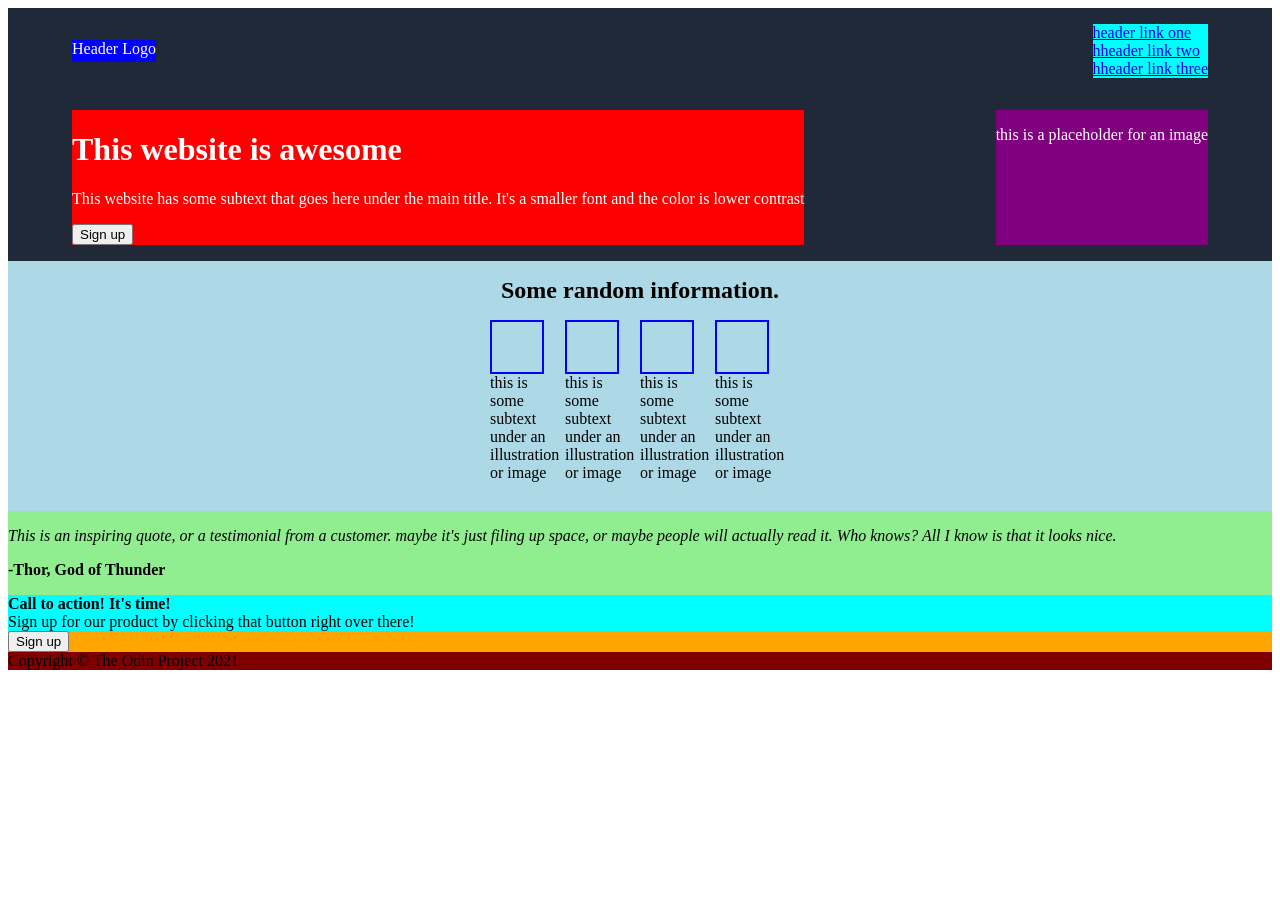
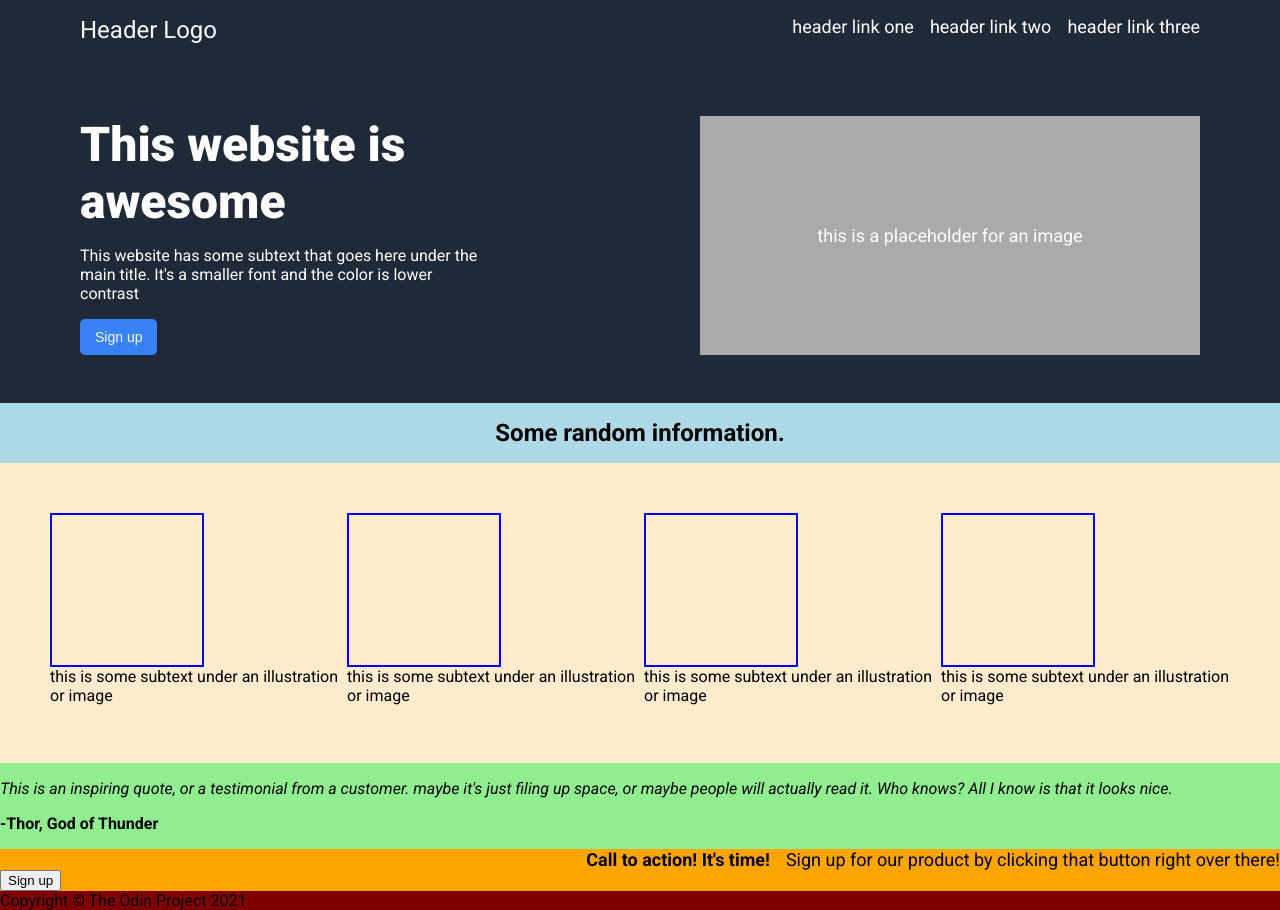
Before and after one commit to Nipun-Renaissance/landing-page, a plain HTML site: page index.html in a window 1280 px wide. Before the commit the page ends 816 px from the top, so only its background shows below. Drawn offline with Linux system fonts and the light colour scheme.

Commit message:
Correct margins of header and complete header

```diff
--- a/index.html
+++ b/index.html
@@ -11,11 +11,11 @@
 
         <div class="upperheader">
               <!-- Header logo can be a p or h2 -->
-          <p>Header Logo</p>
+          <p class="logo">Header Logo</p>
           <ul>
             <li><a href="#">header link one</a></li>
-            <li><a href="#">hheader link two</a></li>
-            <li><a href="#">hheader link three</a></li>
+            <li><a href="#">header link two</a></li>
+            <li><a href="#">header link three</a></li>
           </ul>
         </div>
         <div class ="lowerheader">
@@ -44,19 +44,19 @@
         <div class="mainbox">
             <div class="box">
                 <div class="boxdi"></div>
-                <div>this is some subtext under an illustration or image</div>
+                <div class="text">this is some subtext under an illustration or image</div>
             </div>
             <div class="box">
                 <div class="boxdi"></div>
-                <div>this is some subtext under an illustration or image</div>
+                <div class="text">this is some subtext under an illustration or image</div>
             </div>
             <div class="box">
                 <div class="boxdi"></div>
-                <div>this is some subtext under an illustration or image</div>
+                <div class="text">this is some subtext under an illustration or image</div>
             </div>
             <div class="box">
                 <div class="boxdi"></div>
-                <div>this is some subtext under an illustration or image</div>
+                <div class="text">this is some subtext under an illustration or image</div>
             </div>
 
         </div>
--- a/styles.css
+++ b/styles.css
@@ -1,75 +1,154 @@
+@import url('https://fonts.googleapis.com/css2?family=Roboto:ital,wght@0,100;0,300;0,400;0,500;0,700;0,900;1,100;1,300;1,400;1,500;1,700;1,900&display=swap');
+
+body {
+    display: flex;
+    justify-content: flex-start;
+    /* height: 100vh; */
+    flex-direction: column;
+    font-family: "Roboto", serif;
+    margin: 0;
+    /* width: 33%; */
+    /* align-items: center; */
+}
 .header {
     display: flex;
     flex-direction: column;
     background-color: #1F2937;
     color: white;
-    /* padding: 16px 80px 48px 80px; */
-    /* max-width: 700px; */
+
+    padding: 16px 80px 48px 80px;
+
 }
-body {
+.upperheader, .lowerheader {
     display: flex;
+
+    justify-content: space-between;
+}
+.lowerheader {
+    margin-top: 72px;
+}
+.leftlowerheader {
+    display: flex;
+    flex-direction: column;
+
+    margin-right: 100px;
+    gap: 16px;
+    /* flex-wrap: wrap; */
+    padding: 0;
     justify-content: flex-start;
-    height: 100vh;
-    flex-direction: column;
+    /* margin: O; */
+
+}
+.leftlowerheader p {
+    text-wrap: wrap;
+    max-width: 400px;
+    margin: 0;
+    padding: 0;
+
+}
+.leftlowerheader button {
     /* margin: 0; */
-    /* width: 33%; */
-    /* align-items: center; */
+    /* padding: 0; */
+    flex: 1;
+    align-self: self-start;
+    background-color: #3882f6;
+    min-width: 60px;
+    color:#f9faf8;
+    border-radius: 5px;
+    padding: 10px 15px;
+    /* box-shadow: none; */
+    /* outline: none; */
+    border: none;
+    font-size: 14px;
+    /* height: 10px; */
+}
+.logo {
+    font-size: 24px;
+    color: #f9faf8;
+    padding: 0;
+    margin: 0;
+
+
+  }
+.placeholder {
+    display: flex;
+    justify-content: center;
+    align-items: center;
+    background-color: rgb(170, 170, 170);
+    width: 500px;
+    font-size: 18px;
 }
 ul {
     margin: 0;
     padding: 0;
     list-style: none;
-    background-color: aqua;
+    /* background-color: aqua; */
+    font-size: 18px;
+    /* color: f9faf8; */
+    display: flex;
+    justify-content: flex-end;
+    gap: 16px;
 }
-.leftlowerheader {
-    background-color: red;
+a, a:hover, a:visited, a:active {
+    color: inherit;
+    text-decoration: none;
+   }
 
+h1 {
+    font-size: 48px;
+    color: f9faf8 ;
+    font-weight: 900;
+    text-wrap: wrap;
+    max-width: 500px;
+    margin-bottom: 0;
+    padding: 0;
+    margin-top: 0;
 }
-.placeholder {
-    background-color: purple;
-}
-.upperheader p {
-    background-color: blue;
 
-}
-.upperheader, .lowerheader {
-    display: flex;
-    margin: 16px 64px;
-    justify-content: space-between;
-}
+/* Second section of page starts from here */
+
 h2 {
     text-align: center;
     margin-top: 16px;
     margin-bottom: 16px;
 }
 .firstcontainer{
-    flex-grow: 1;
+    /* flex-grow: 1; */
     background-color: lightblue;
-    max-height: 250px;
-
+    /* max-height: 250px; */
+    flex: 1 1 0;
 }
 .mainbox {
     display: flex;
-    justify-content: center;
-    flex-wrap: wrap
-
+    justify-content: space-around;
+    /* flex-wrap: wrap; */
+    gap: 8px;
+    background-color: blanchedalmond;
+    padding: 50px;
 
 }
 .box {
-    width: 75px;
-    height: 75px;
+    width: 200px;
+    height: 200px;
+    flex: 1;
+.text {
+    text-wrap: wrap;
+}
 }
 .boxdi {
-    width: 50px;
-    height: 50px;
+    width: 150px;
+    height: 150px;
     border: 2px solid blue;
 }
 .secondcontainer {
     background-color: lightgreen;
+    flex: 1;
 }
 .thirdcontainer {
     background-color: orange;
+    flex: 1;;
 }
 .footer {
     background-color: maroon;
+    flex: 1;
 }
```
